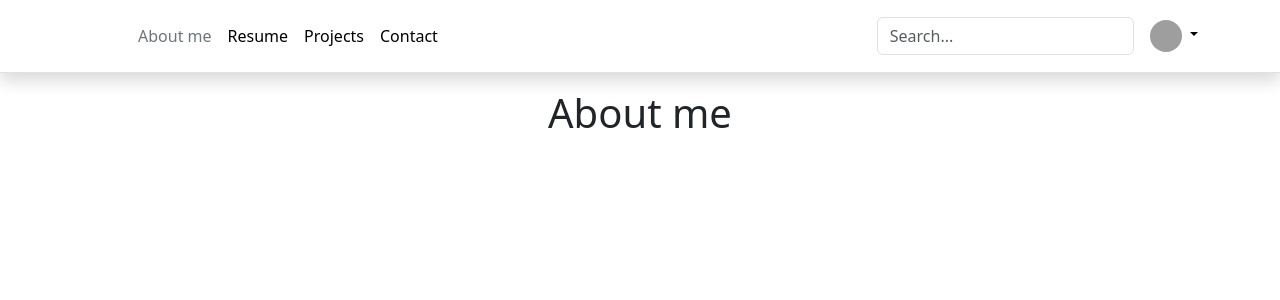
After one commit to betopark97/flask-portfolio-website, a Flask app: page /about in a window 1280 px wide. The commit adds this page. Shown: the top 300 px of the page. Run offline with Flask 3, Linux system fonts and the light colour scheme; grey boxes are pictures that could not be loaded.

Commit message:
make layout html and apply block along with according routes

```diff
--- a/app.py
+++ b/app.py
@@ -6,9 +6,21 @@ app = Flask(__name__)
 def hello_world():
     return render_template('home.html')
 
-@app.route('/places')
-def hello_places():
-    return "hello places"
+@app.route('/about')
+def about():
+    return render_template('about.html')
+
+@app.route('/contact')
+def contact():
+    return render_template('contact.html')
+
+@app.route('/resume')
+def resume():
+    return render_template('resume.html')
+
+@app.route('/projects')
+def projects():
+    return render_template('projects.html')
 
 if __name__ == '__main__':
     app.run(host='0.0.0.0', debug=True)
--- /dev/null
+++ b/templates/about.html
@@ -0,0 +1,6 @@
+{% extends 'layout.html' %}
+{% block content %}
+    {% include 'header.html' %}
+    <div class="container">
+        <h1 class="text-center mt-2 mb-4">About me</h1>
+{% endblock content %}
--- /dev/null
+++ b/templates/contact.html
@@ -0,0 +1,6 @@
+{% extends 'layout.html' %}
+{% block content %}
+    {% include 'header.html' %}
+    <div class="container">
+        <h1 class="text-center mt-2 mb-4">Contact</h1>
+{% endblock content %}
--- a/templates/header.html
+++ b/templates/header.html
@@ -1,4 +1,4 @@
-<header class="p-3 mb-3 border-bottom">
+<header class="p-3 mb-3 border-bottom shadow">
     <div class="container">
       <div class="d-flex flex-wrap align-items-center justify-content-center justify-content-lg-start">
         <a href="/" class="d-flex align-items-center mb-2 mb-lg-0 link-body-emphasis text-decoration-none">
@@ -6,10 +6,10 @@
         </a>
 
         <ul class="nav col-12 col-lg-auto me-lg-auto mb-2 justify-content-center mb-md-0">
-          <li><a href="#" class="nav-link px-2 link-secondary">About me</a></li>
-          <li><a href="#" class="nav-link px-2 link-body-emphasis">Resume</a></li>
-          <li><a href="#" class="nav-link px-2 link-body-emphasis">Projects</a></li>
-          <li><a href="#" class="nav-link px-2 link-body-emphasis">Contact</a></li>
+          <li><a href="/about" class="nav-link px-2 link-secondary">About me</a></li>
+          <li><a href="/resume" class="nav-link px-2 link-body-emphasis">Resume</a></li>
+          <li><a href="/projects" class="nav-link px-2 link-body-emphasis">Projects</a></li>
+          <li><a href="/contact" class="nav-link px-2 link-body-emphasis">Contact</a></li>
         </ul>
 
         <form class="col-12 col-lg-auto mb-3 mb-lg-0 me-lg-3" role="search">
@@ -17,8 +17,9 @@
         </form>
 
         <div class="dropdown text-end">
+
           <a href="#" class="d-block link-body-emphasis text-decoration-none dropdown-toggle" data-bs-toggle="dropdown" aria-expanded="false">
-            <img src="https://github.com/mdo.png" alt="mdo" width="32" height="32" class="rounded-circle">
+            <img src="/static/banner.jpeg" alt="mdo" width="32" height="32" class="rounded-circle">
           </a>
           <ul class="dropdown-menu text-small">
             <li><a class="dropdown-item" href="#">New project...</a></li>
--- /dev/null
+++ b/templates/layout.html
@@ -0,0 +1,13 @@
+<!DOCTYPE html>
+<html lang="en">
+<head>
+    <meta charset="UTF-8">
+    <meta http-equiv="X-UA-Compatible" content="IE=edge">
+    <meta name="viewport" content="width=device-width, initial-scale=1.0">
+    <link href="https://cdn.jsdelivr.net/npm/bootstrap@5.3.2/dist/css/bootstrap.min.css" rel="stylesheet" integrity="sha384-T3c6CoIi6uLrA9TneNEoa7RxnatzjcDSCmG1MXxSR1GAsXEV/Dwwykc2MPK8M2HN" crossorigin="anonymous">
+    <title>Roberto's Portfolio</title>
+</head>
+<body>
+    {% block content %}{% endblock content %}
+</body>
+</html>
--- /dev/null
+++ b/templates/projects.html
@@ -0,0 +1,6 @@
+{% extends 'layout.html' %}
+{% block content %}
+    {% include 'header.html' %}
+    <div class="container">
+        <h1 class="text-center mt-2 mb-4">Projects</h1>
+{% endblock content %}
--- /dev/null
+++ b/templates/resume.html
@@ -0,0 +1,6 @@
+{% extends 'layout.html' %}
+{% block content %}
+    {% include 'header.html' %}
+    <div class="container">
+        <h1 class="text-center mt-2 mb-4">Resume</h1>
+{% endblock content %}
```
Also changed, not shown: templates/home.html (+4 -23 lines).
